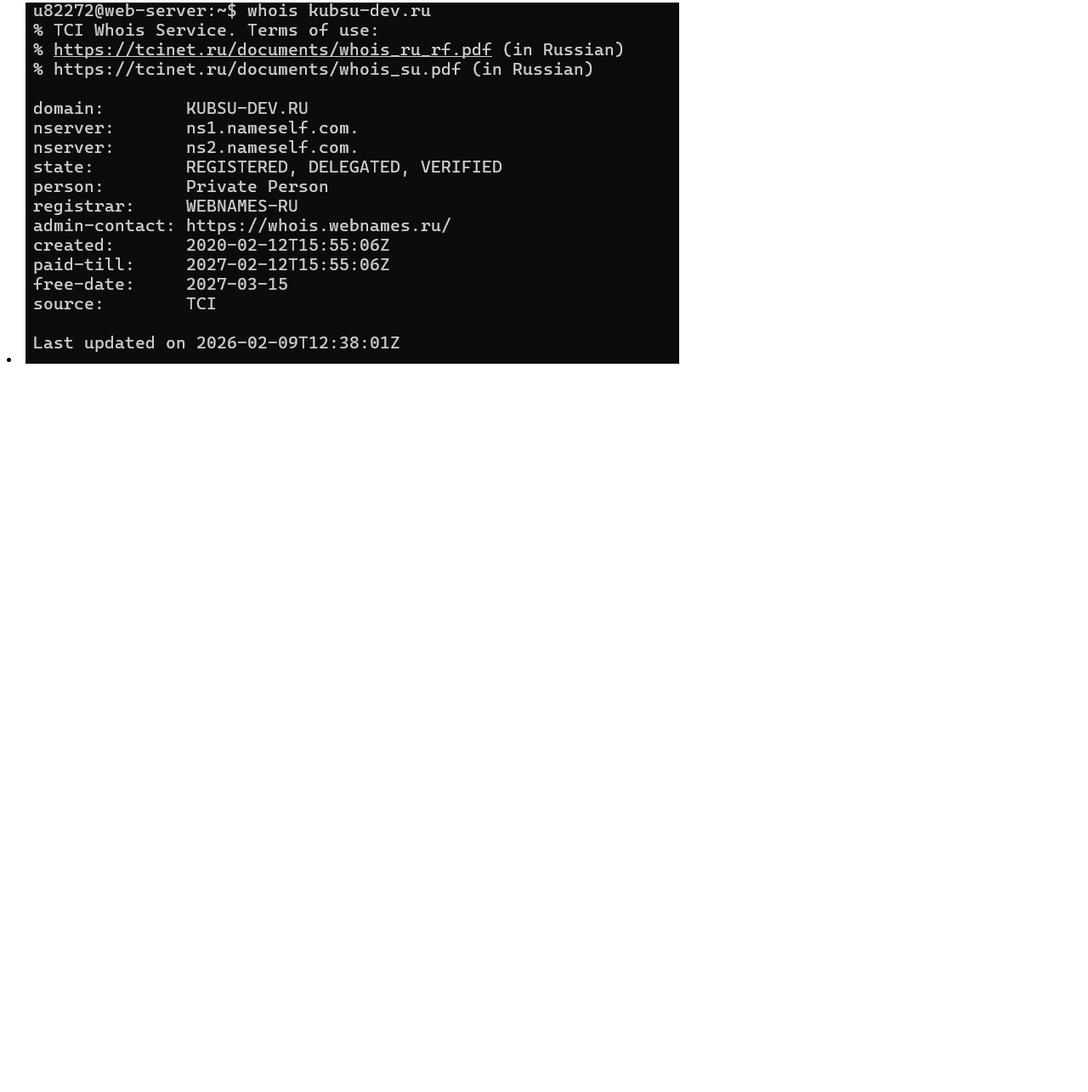
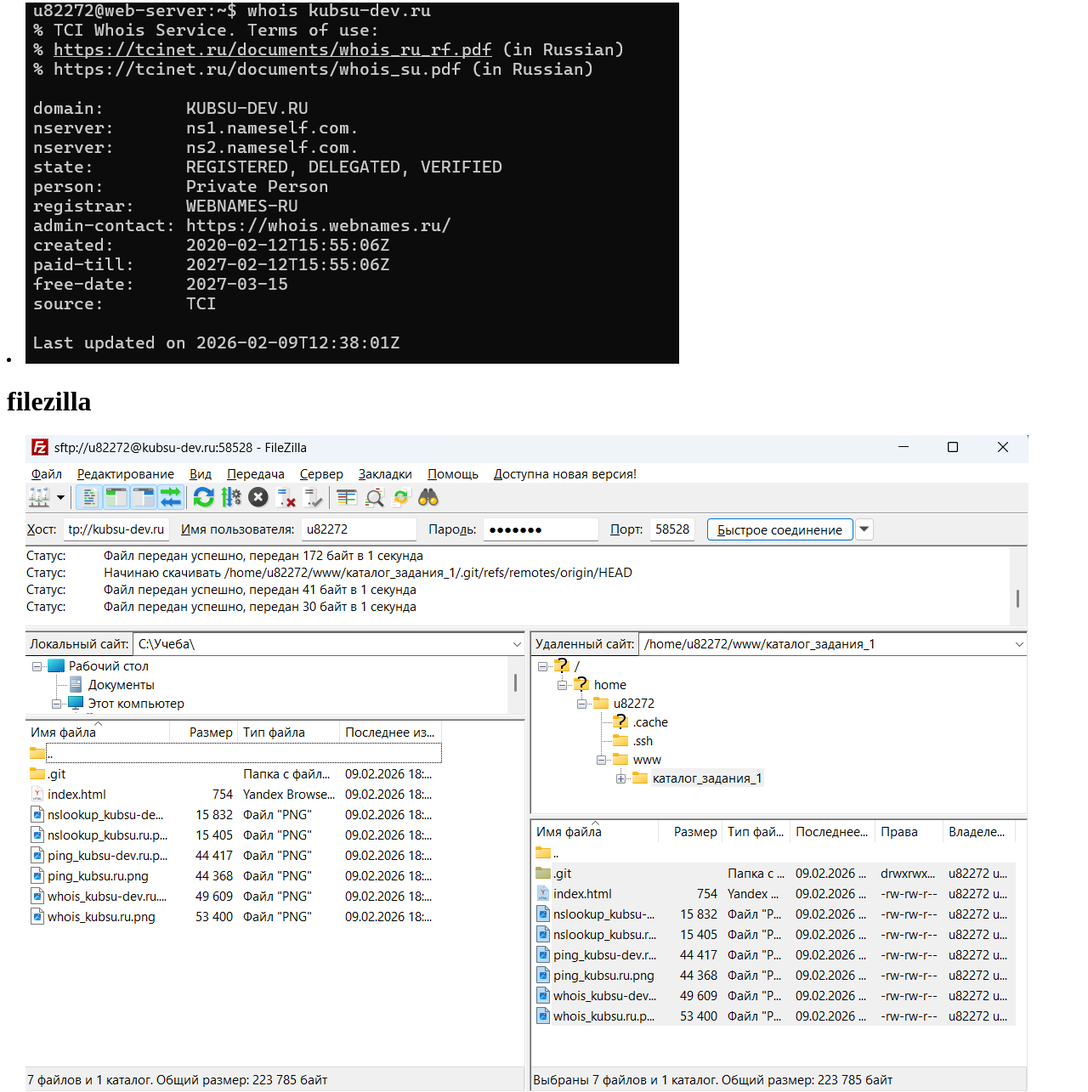
Before and after one commit to alloeee/web, a plain HTML site: page index.html in a window 1280 px wide. Shown: the part 1786-3071 px from the top of the page at 85% size. Before the commit the page ends 2226 px from the top, so only its background shows below. Drawn offline with Linux system fonts and the light colour scheme.

Commit message:
Update index.html

```diff
--- a/index.html
+++ b/index.html
@@ -18,6 +18,9 @@
     <li><img id="5" src="whois_kubsu.ru.png" alt="whois1"></li>
     <h1 >whois_kubsu-dev.ru</h1>
     <li><img id="6" src="whois_kubsu-dev.ru.png" alt="whois2"></li>
+    <h1 >filezilla</h1>
+    <li><img id="7" src="filezilla.png" alt="filezilla"></li>
 </div>
 </body>
+
 </html>
```
